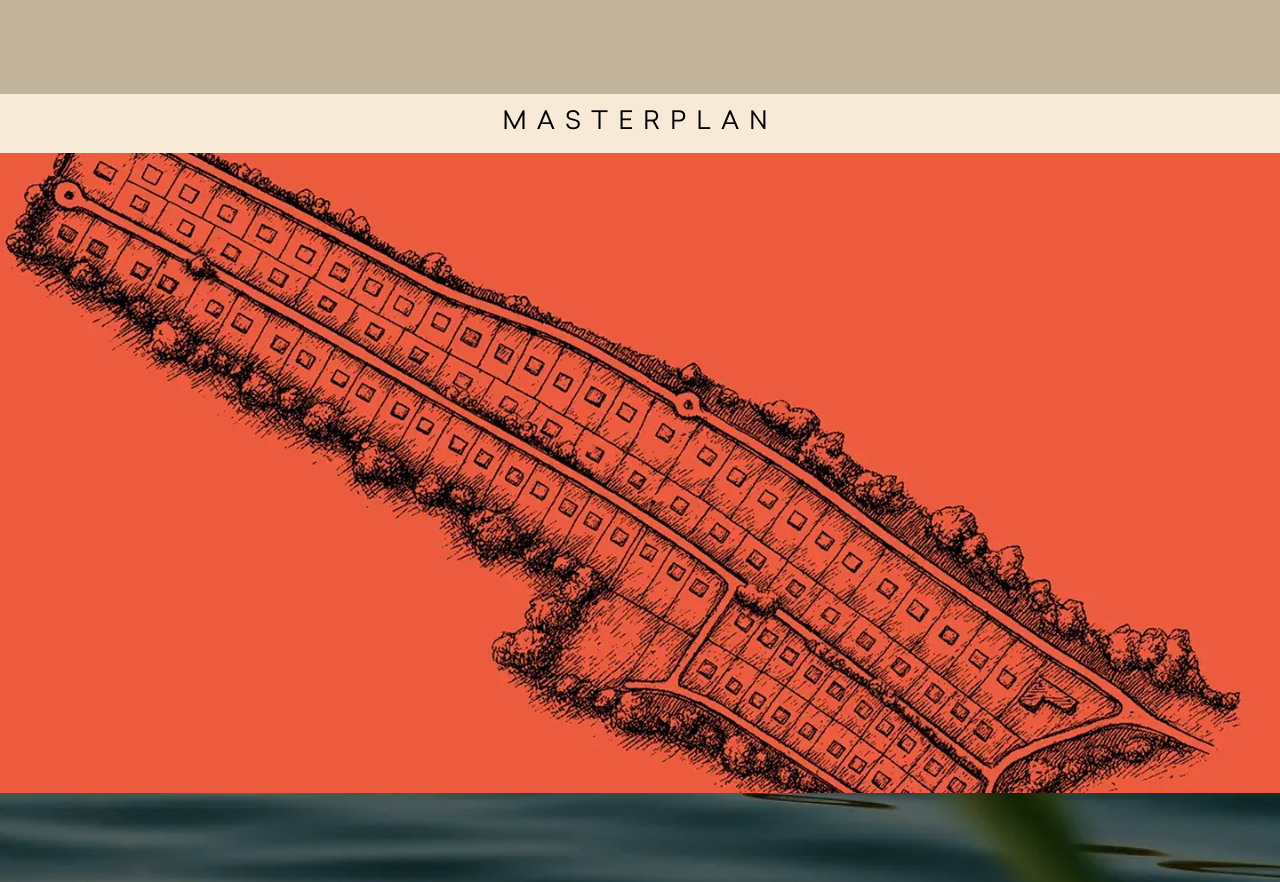
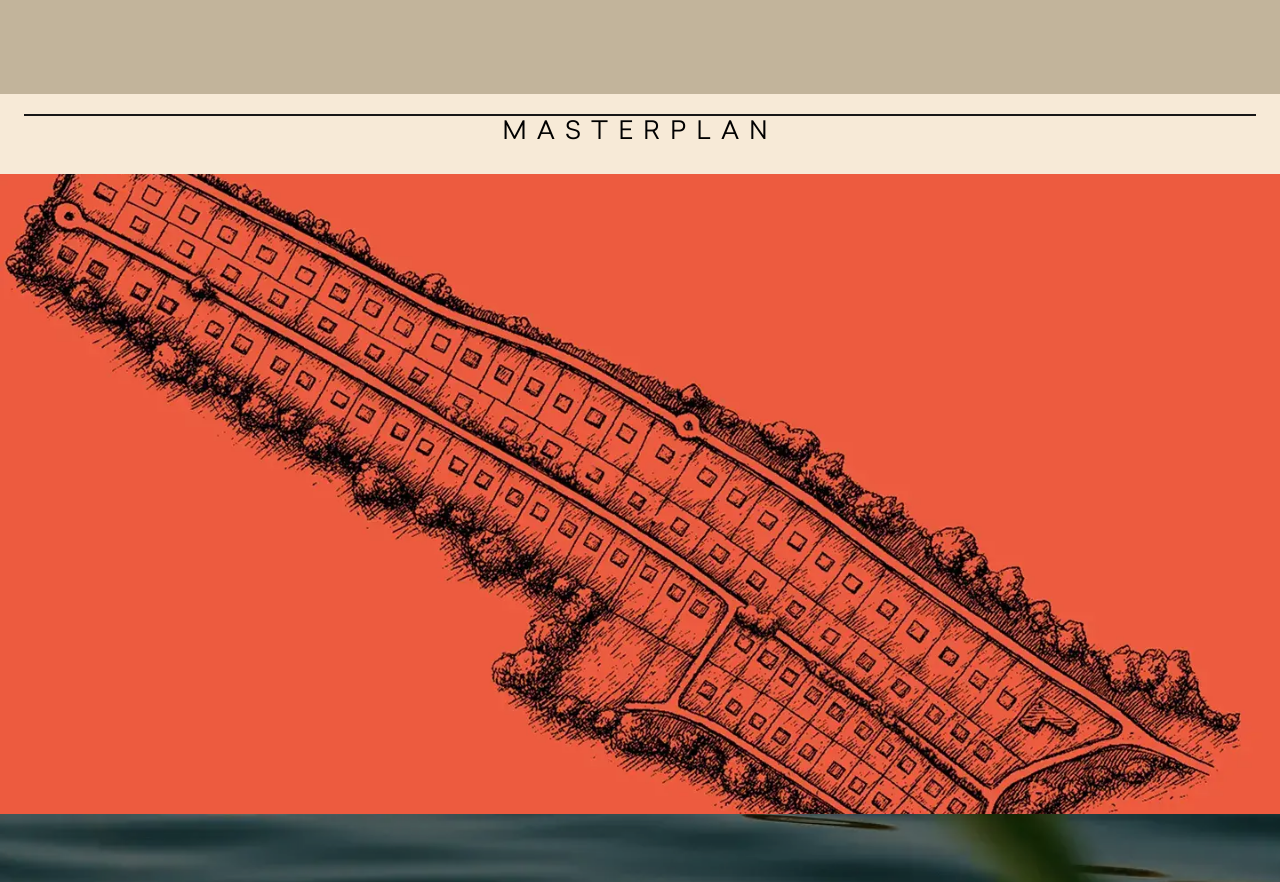
Before and after one commit to Tornikesamkharadze/thelake, a Next.js app: page /en in a window 1280 px wide. Shown: the part 1812-2694 px from the top of the page. Built offline with nearby package versions, Linux system fonts and the light colour scheme.

Commit message:
Divider: change height 59 to h-20

```diff
--- a/components/Divider.js
+++ b/components/Divider.js
@@ -15,9 +15,9 @@ export default function Divider({
   return (
     <div
       ref={dividerRef}
-      className={`${bgColor} w-full h-[59px] flex items-center justify-center px-6 overflow-hidden`}
+      className={`${bgColor} w-full h-20 flex items-center justify-center px-6 overflow-hidden`}
     >
-      <div className="border-t py-3 text-center w-full relative">
+      <div className="border-t text-center w-full relative">
         <motion.div
           initial={{ scaleX: 0 }}
           animate={isInView ? { scaleX: 1 } : {}}
```
